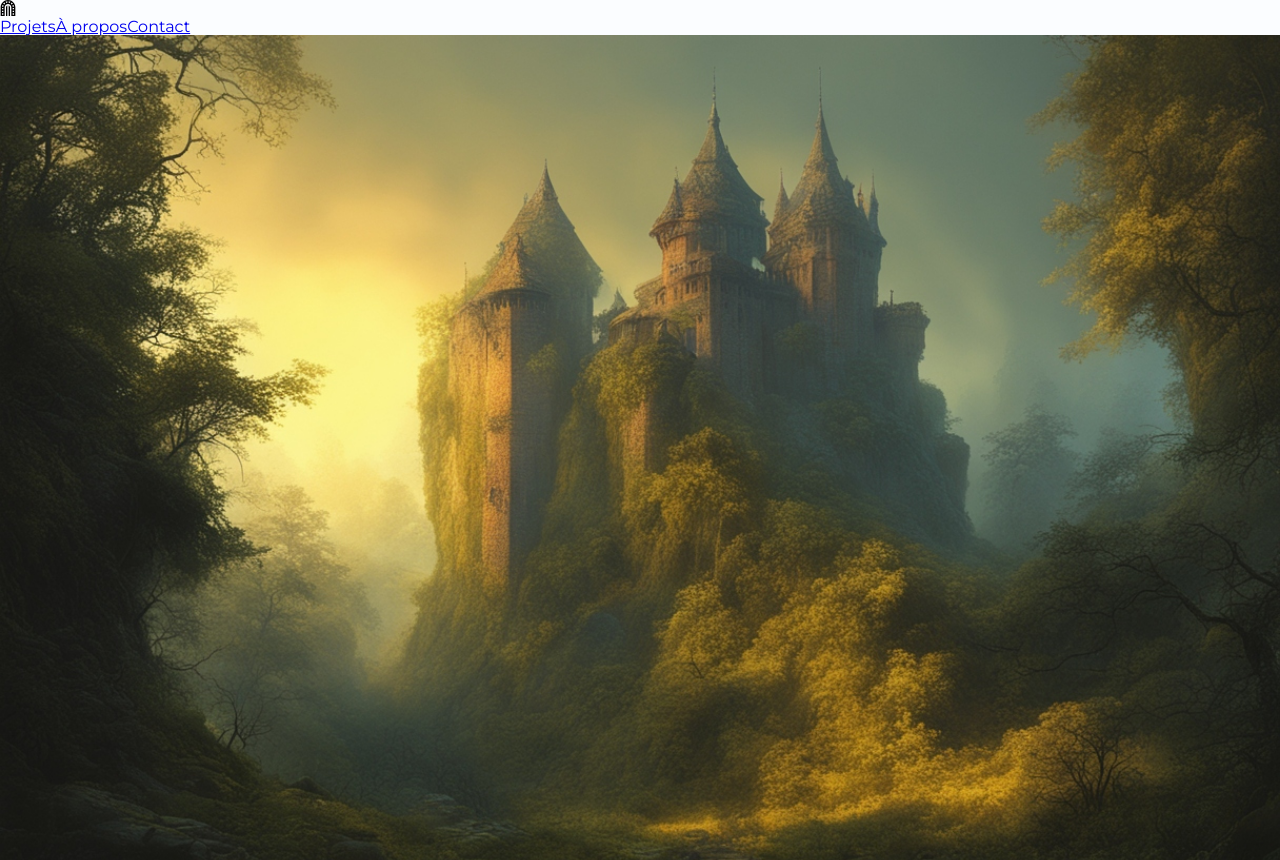
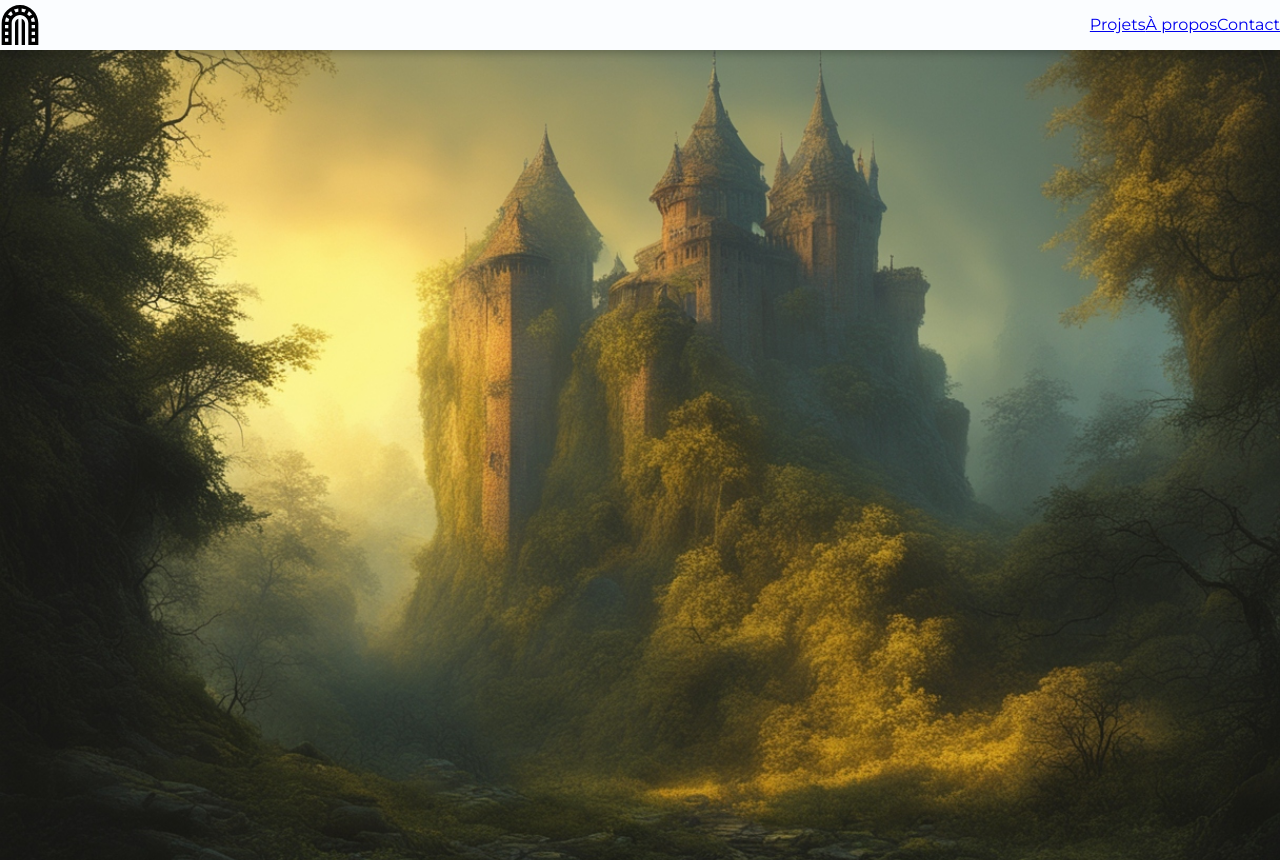
Before and after one commit to Brossierclement/website, a React (Vite) app: page / in a window 1280 px wide. Shown: the top 860 px of the page. Built offline with nearby package versions, Linux system fonts and the light colour scheme.

Commit message:
chore: header animations

```diff
--- a/src/assets/components/header/header.jsx
+++ b/src/assets/components/header/header.jsx
@@ -1,5 +1,10 @@
+import { useState } from "react";
 import "../header/header.scss";
 function Header() {
+  const [isActive, setIsActive] = useState(false);
+  const handleClick = () => {
+    setIsActive((current) => !current);
+  };
   return (
     <header className="header">
       <img src="/images/donjon.svg" alt="logo du site" className="logo" />
@@ -9,10 +14,17 @@ function Header() {
         <a href="#">Contact</a>
       </nav>
       <div className="contaimer-navigation-mobile">
-        <button className="menu">
+        <button
+          className={`menu ${isActive ? "menu-active" : ""}`}
+          onClick={handleClick}
+        >
           <span className="bar"></span>
         </button>
-        <nav className="navigation-mobile">
+        <nav
+          className={`navigation-mobile ${
+            isActive ? "navigation-mobile-active" : ""
+          }`}
+        >
           <a href="#">Projets</a>
           <a href="#">À propos</a>
           <a href="#">Contact</a>
--- a/src/assets/components/header/header.scss
+++ b/src/assets/components/header/header.scss
@@ -1,10 +1,29 @@
 @import "/src/assets/styles/colors.scss";
 .header {
+  align-items: center;
+  background: $app-background;
+  box-shadow: rgba(0, 0, 0, 0.24) 0px 3px 8px;
+  display: flex;
+  height: 50px;
+  justify-content: space-between;
+  position: fixed;
+  width: 100%;
+  .logo {
+    height: 40px;
+    width: 40px;
+  }
   .navigation-desktop {
     display: none;
   }
   .contaimer-navigation-mobile {
+    height: 100%;
+    position: relative;
+    text-align: end;
+    width: 50vw;
     .menu {
+      background: transparent;
+      border: none;
+      border-radius: 50%;
       height: 44px;
       position: relative;
       transition: transform 0.5s;
@@ -17,10 +36,11 @@
         position: absolute;
         top: 50%;
         transform: translateX(-50%) translateY(-50%);
+        transition: background 0.2s;
         width: 22px;
         &::before,
         &::after {
-          background: lightseagreen;
+          background: lightsalmon;
           content: "";
           display: block;
           height: 2px;
@@ -35,7 +55,8 @@
           transform: translateY(6px);
         }
       }
-      &:hover {
+    }
+    .menu-active {
       transform: rotate(180deg);
       .bar {
         background: transparent;
@@ -47,17 +68,28 @@
         }
       }
     }
+    .navigation-mobile {
+      background: lightseagreen;
+      display: flex;
+      flex-direction: column;
+      gap: 8px;
+      height: calc(100svh);
+      left: 100%;
+      padding: 8px;
+      position: absolute;
+      right: -100%;
+      text-align: start;
+      top: 0;
+      transition: left 0.2s ease-in-out;
+      a {
+        color: $high-contrast-text-white;
+        font-size: 1.5em;
+        text-decoration: none;
       }
     }
-}
-
-@media (min-width: 768px) {
-  .header {
-    .navigation-desktop {
-      display: none;
-    }
-    .contaimer-navigation-mobile {
-      display: none;
+    .navigation-mobile-active {
+      left: 0;
+      transition: left 0.2s ease-in-out;
     }
   }
 }
--- a/src/assets/pages/home/home.scss
+++ b/src/assets/pages/home/home.scss
@@ -1,6 +1,5 @@
 @import "/src/assets/styles/colors.scss";
 .home {
-  position: relative;
   .banner {
     .bg {
       width: 100%;
```
Lines whose indentation alone changed are shown as unchanged.
